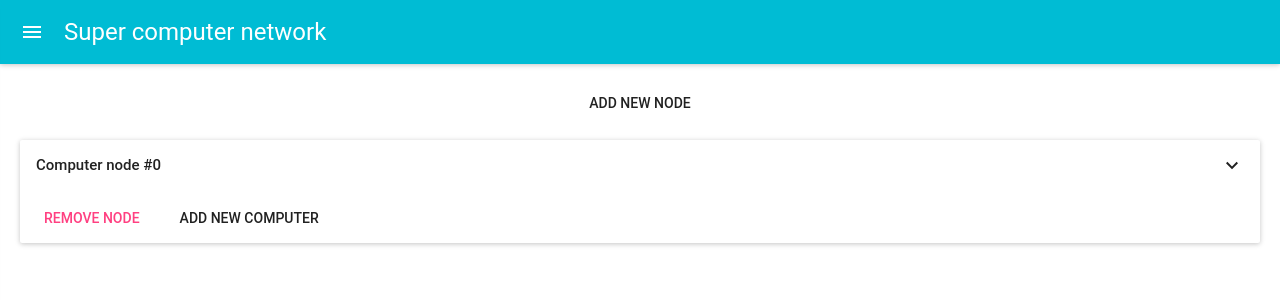
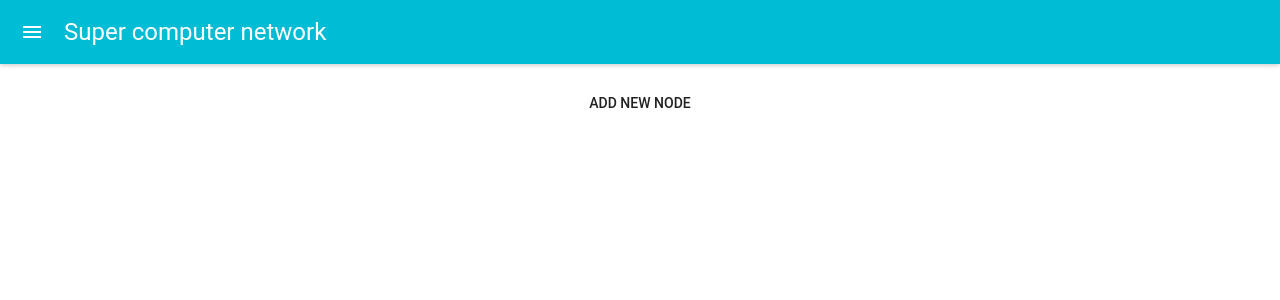
Before and after one commit to faizrr/saod, a React (Create React App) app: page / in a window 1280 px wide. Shown: the top 300 px of the page. Built offline with nearby package versions, Linux system fonts and the light colour scheme; some icons are missing; what react-tap-event-plugin would draw is missing.

Commit message:
Connect stack with react

```diff
--- a/src/components/ComputerNode.js
+++ b/src/components/ComputerNode.js
@@ -7,9 +7,12 @@ import { Card, CardHeader, CardMedia, CardActions } from 'material-ui/Card'
 import FlatButton from 'material-ui/FlatButton'
 import Graph from 'react-graph-vis'
 
+import { stackInstance } from '../index'
+
 export default class ComputerNode extends Component {
   static propTypes = {
     index: PropTypes.number,
+    withRemoveButton: PropTypes.boolean,
     computers: PropTypes.arrayOf(PropTypes.object)
   }
 
@@ -48,8 +51,8 @@ export default class ComputerNode extends Component {
         />
         <CardActions>
           {
-            this.props.index === 0
-              ? <FlatButton label="Remove node" secondary={true} />
+            this.props.withRemoveButton
+              ? <FlatButton label="Remove node" secondary={true} onTouchTap={() => { stackInstance.pop() }} />
               : null
           }
           <FlatButton label="Add new computer" />
--- a/src/components/ComputerNodeList.js
+++ b/src/components/ComputerNodeList.js
@@ -4,6 +4,8 @@ import PropTypes from 'prop-types'
 import FlatButton from 'material-ui/FlatButton'
 
 import ComputerNode from './ComputerNode'
+
+import { stackInstance } from '../index'
 
 export default class ComputerNodeList extends Component {
   static propTypes = {
@@ -13,9 +15,9 @@ export default class ComputerNodeList extends Component {
   render () {
     return (
       <div className='ComputerNodeList'>
-        <FlatButton label="Add new node" fullWidth={true} style={{ marginBottom: '20px' }} />
+        <FlatButton label="Add new node" fullWidth={true} style={{ marginBottom: '20px' }} onTouchTap={() => { stackInstance.push([{ cpu: 'asd', ram: '123' }])} } />
         { this.props.computerNodes.map((computers, index) => (
-          <ComputerNode computers={computers} index={index} />
+          <ComputerNode computers={computers} withRemoveButton={index === 0} index={this.props.computerNodes.length - index} />
         )) }
       </div>
     )
--- a/src/index.js
+++ b/src/index.js
@@ -6,11 +6,23 @@ import './index.css'
 import 'roboto-fontface/css/roboto/roboto-fontface.css'
 import 'material-design-icons-iconfont/dist/material-design-icons.css'
 import 'material-icons-css/css/material-icons.css'
-import injectTapEventPlugin from 'react-tap-event-plugin';
+import injectTapEventPlugin from 'react-tap-event-plugin'
+
+import Stack from './structures/Stack'
+export const stackInstance = new Stack(render)
 
 // Needed for onTouchTap
 // http://stackoverflow.com/a/34015469/988941
 injectTapEventPlugin()
 
-ReactDOM.render(<App />, document.getElementById('root'))
-registerServiceWorker()
+function render () {
+  let computerNodes = []
+  for (let c of stackInstance) {
+    computerNodes.push(c)
+  }
+
+  ReactDOM.render(<App computerNodes={computerNodes} />, document.getElementById('root'))
+  registerServiceWorker()
+}
+
+render()
--- a/src/structures/Stack.js
+++ b/src/structures/Stack.js
@@ -6,8 +6,9 @@ class StackItem {
 }
 
 export default class Stack {
-  constructor () {
+  constructor (afterChange = () => {}) {
     this._lastItem = null
+    this.afterChange = afterChange
   }
 
   isEmpty () {
@@ -20,6 +21,7 @@ export default class Stack {
 
   push (data) {
     this._lastItem = new StackItem(this._lastItem, data)
+    this.afterChange()
   }
 
   pop () {
@@ -30,6 +32,7 @@ export default class Stack {
     }
 
     this._lastItem = this._lastItem.previousItem
+    this.afterChange()
     return dataToReturn
   }
 
```
